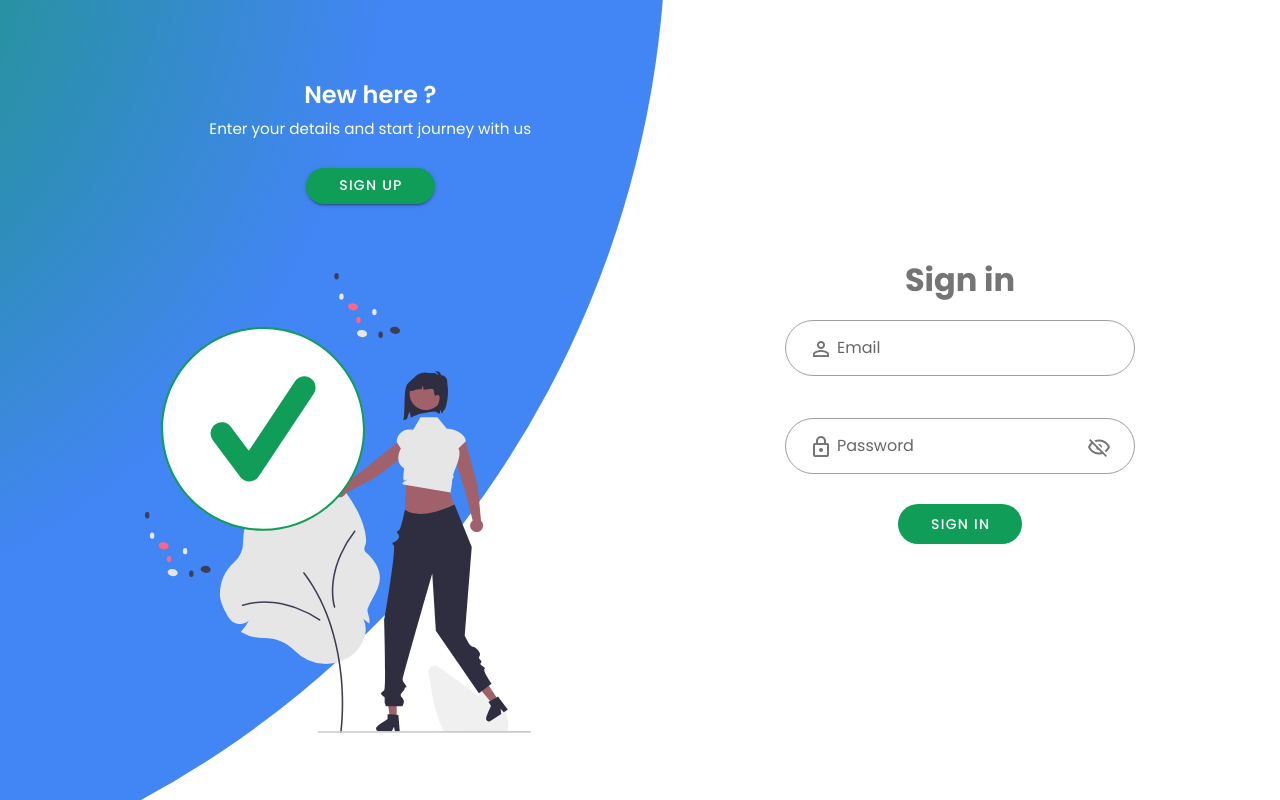
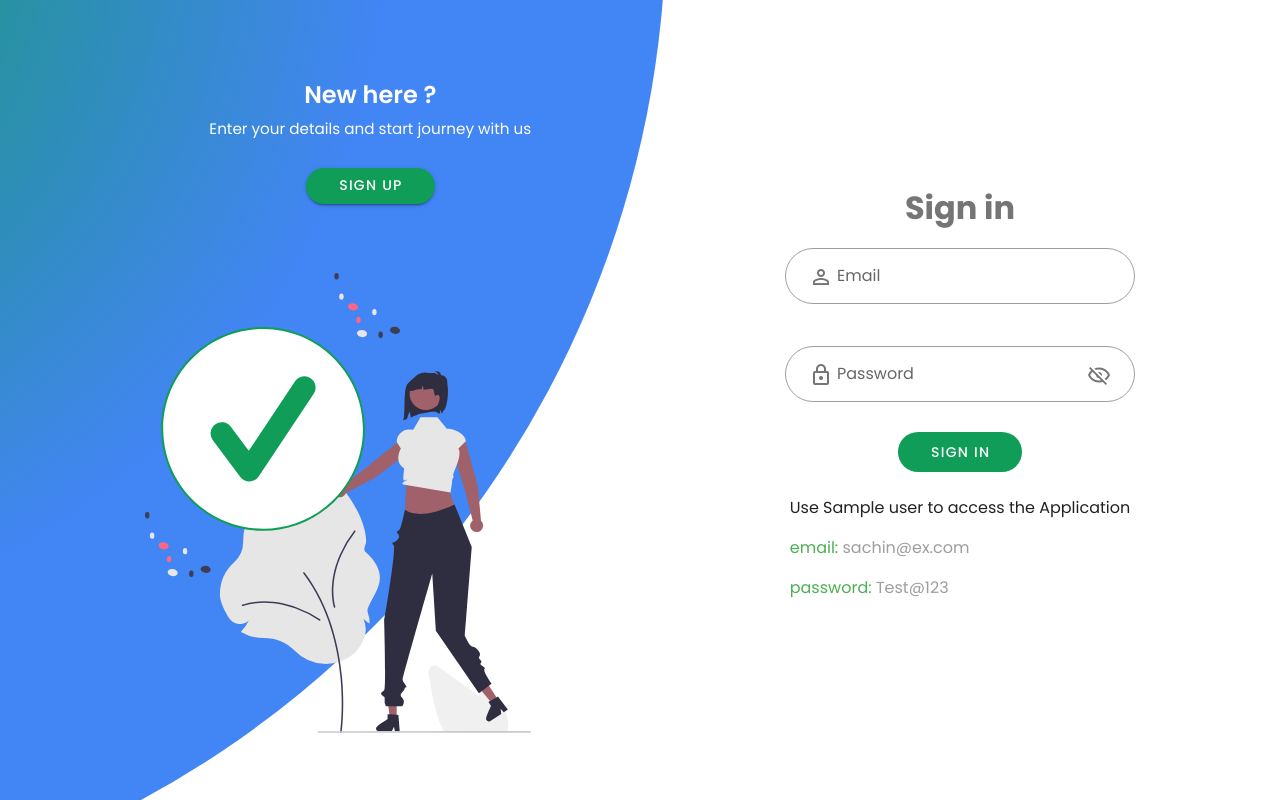
Before and after one commit to Sachin-Prasad-29/calendar-and-events-app, a Vue app: page /auth in a window 1280 px wide. Built offline with nearby package versions, Linux system fonts and the light colour scheme; a web font is replaced by a local one; what vue-loading-overlay would draw is missing.

Commit message:
Update AccountPage.vue

```diff
--- a/src/views/AccountPage.vue
+++ b/src/views/AccountPage.vue
@@ -37,6 +37,12 @@
                                 @click="onLogin"
                                 >Sign in</v-btn
                             >
+                        </div>
+                        <div>
+                            <br />
+                            <p>Use Sample user to access the Application</p>
+                            <p class="grey--text"><span class="green--text">email:</span> sachin@ex.com</p>
+                            <p class="grey--text"><span class="green--text">password:</span> Test@123</p>
                         </div>
                     </v-form>
                     <v-form action="#" class="sign-up-form" ref="form2" v-model="signupValid" lazy-validation>
```
